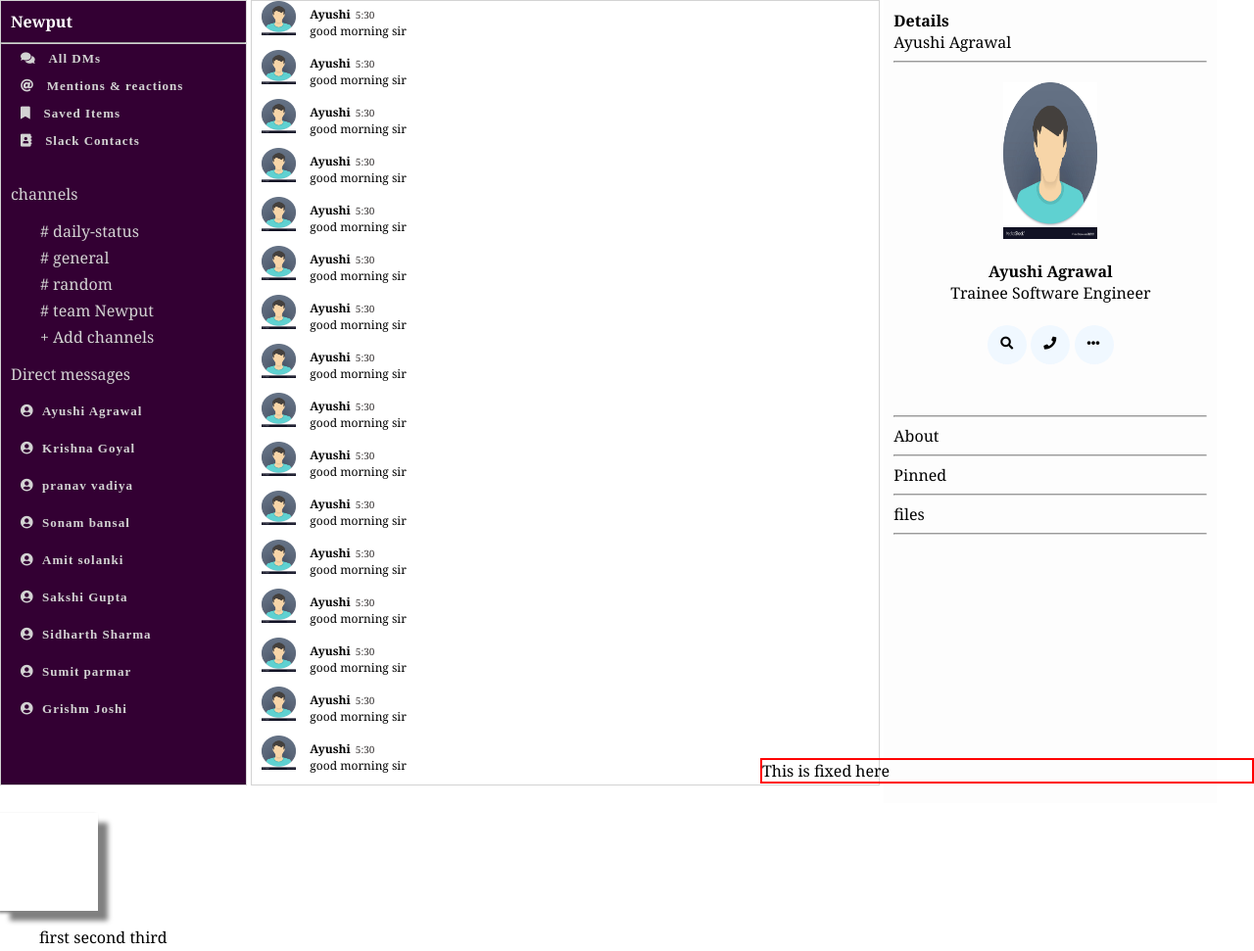
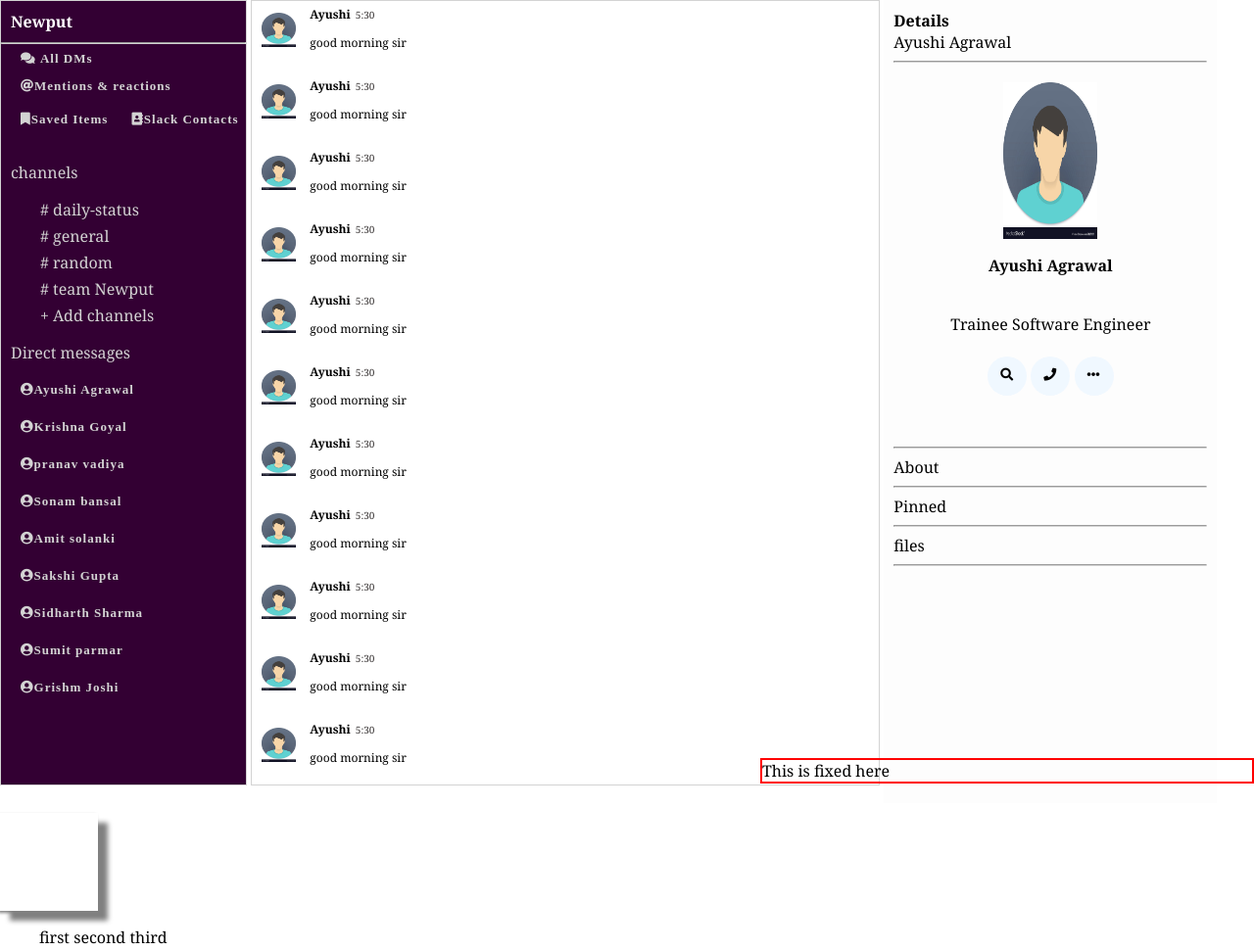
Before and after one commit to ayushiagrawal2000/Training, a plain HTML site: page slack/index.html in a window 1280 px wide. Shown: the top 971 px of the page at 98% size. Drawn offline with Linux system fonts and the light colour scheme.

Commit message:
fixed the review changes

```diff
--- a/slack/index.html
+++ b/slack/index.html
@@ -5,7 +5,6 @@
     <meta name="viewport" content="width=device-width, initial-scale=1.0">
     <title>Document</title>
     <link rel="stylesheet" href="https://pro.fontawesome.com/releases/v5.10.0/css/all.css" integrity="sha384-AYmEC3Yw5cVb3ZcuHtOA93w35dYTsvhLPVnYs9eStHfGJvOvKxVfELGroGkvsg+p" crossorigin="anonymous"/>
-
     <style>
         #cursor{
             color: red;
@@ -19,175 +18,113 @@
         <div class="side-bar">
             <h4 class="heading">Newput</h4>
             <hr class="solid-border">
-            <i class="fas fa-comments" aria-hidden="true">&nbsp;&nbsp; All DMs</i>
-            <i class="fas fa-at" aria-hidden="true">&nbsp;&nbsp; Mentions & reactions</i>
-            <i class="fas fa-bookmark" aria-hidden="true">&nbsp;&nbsp; Saved Items</i>
-            <i class="fas fa-address-book" aria-hidden="true">&nbsp;&nbsp; Slack Contacts</i><br><br>
+            <i class="fas fa-comments" aria-hidden="true"> All DMs</i>
+            <i class="fas fa-at" aria-hidden="true">Mentions & reactions</i>
+            <i class="fas fa-bookmark" aria-hidden="true">Saved Items</i>
+            <i class="fas fa-address-book" aria-hidden="true">Slack Contacts</i><br><br>
             <p class="channel-heading">channels</p>
             <ul class="channels">
-
-                <li>#&nbsp;daily-status</li>
-                <li>#&nbsp;general</li>
-                <li>#&nbsp;random</li>
-                <li>#&nbsp;team Newput</li>
-                <li>+&nbsp;Add channels</li>
+                <li># daily-status</li>
+                <li># general</li>
+                <li># random</li>
+                <li># team Newput</li>
+                <li>+ Add channels</li>
             </ul>
             <p class="channel-heading">Direct messages</p>
-                <div class="user"><i class="fas fa-user-circle" aria-hidden="true">&nbsp;&nbsp;Ayushi Agrawal</i></div>
-                <div class="user"><i class="fas fa-user-circle" aria-hidden="true">&nbsp;&nbsp;Krishna Goyal</i></div>
-                <div class="user"><i class="fas fa-user-circle" aria-hidden="true">&nbsp;&nbsp;pranav vadiya</i></div>
-                <div class="user"><i class="fas fa-user-circle" aria-hidden="true">&nbsp;&nbsp;Sonam bansal</i></div>
-                <div class="user"><i class="fas fa-user-circle" aria-hidden="true">&nbsp;&nbsp;Amit solanki</i></div>
-                <div class="user"><i class="fas fa-user-circle" aria-hidden="true">&nbsp;&nbsp;Sakshi Gupta</i></div>
-                <div class="user"><i class="fas fa-user-circle" aria-hidden="true">&nbsp;&nbsp;Sidharth Sharma</i></div>
-                <div class="user"><i class="fas fa-user-circle" aria-hidden="true">&nbsp;&nbsp;Sumit parmar</i></div>
-                <div class="user"><i class="fas fa-user-circle" aria-hidden="true">&nbsp;&nbsp;Grishm Joshi</i></div>
-
+                <div class="user"><i class="fas fa-user-circle" aria-hidden="true">Ayushi Agrawal</i></div>
+                <div class="user"><i class="fas fa-user-circle" aria-hidden="true">Krishna Goyal</i></div>
+                <div class="user"><i class="fas fa-user-circle" aria-hidden="true">pranav vadiya</i></div>
+                <div class="user"><i class="fas fa-user-circle" aria-hidden="true">Sonam bansal</i></div>
+                <div class="user"><i class="fas fa-user-circle" aria-hidden="true">Amit solanki</i></div>
+                <div class="user"><i class="fas fa-user-circle" aria-hidden="true">Sakshi Gupta</i></div>
+                <div class="user"><i class="fas fa-user-circle" aria-hidden="true">Sidharth Sharma</i></div>
+                <div class="user"><i class="fas fa-user-circle" aria-hidden="true">Sumit parmar</i></div>
+                <div class="user"><i class="fas fa-user-circle" aria-hidden="true">Grishm Joshi</i></div>
         </div>
         <div class="chat-body">
             <div class="chat-pannel">
-                <img src="user-icon.jpg" alt="user" width="35" height="35">
+                <img src="user-icon.jpg" alt="user">
                 <div class="message">
-                    <b><span>Ayushi</span></b><span class="time">5:30</span><br>
-                    <span>good morning sir</span>
+                    <b><span>Ayushi</span></b><span class="time">5:30</span>
+                    <p>good morning sir</p>
                 </div>
-
             </div>
             <div class="chat-pannel">
-                <img src="user-icon.jpg" alt="user" width="35" height="35">
+                <img src="user-icon.jpg" alt="user">
                 <div class="message">
-                    <b><span>Ayushi</span></b><span class="time">5:30</span><br>
-                    <span>good morning sir</span>
+                    <b><span>Ayushi</span></b><span class="time">5:30</span>
+                    <p>good morning sir</p>
                 </div>
-
             </div>
             <div class="chat-pannel">
-                <img src="user-icon.jpg" alt="user" width="35" height="35">
+                <img src="user-icon.jpg" alt="user">
                 <div class="message">
-                    <b><span>Ayushi</span></b><span class="time">5:30</span><br>
-                    <span>good morning sir</span>
+                    <b><span>Ayushi</span></b><span class="time">5:30</span>
+                    <p>good morning sir</p>
                 </div>
-
             </div>
             <div class="chat-pannel">
-                <img src="user-icon.jpg" alt="user" width="35" height="35">
+                <img src="user-icon.jpg" alt="user">
                 <div class="message">
-                    <b><span>Ayushi</span></b><span class="time">5:30</span><br>
-                    <span>good morning sir</span>
+                    <b><span>Ayushi</span></b><span class="time">5:30</span>
+                    <p>good morning sir</p>
                 </div>
-
             </div>
             <div class="chat-pannel">
-                <img src="user-icon.jpg" alt="user" width="35" height="35">
+                <img src="user-icon.jpg" alt="user">
                 <div class="message">
-                    <b><span>Ayushi</span></b><span class="time">5:30</span><br>
-                    <span>good morning sir</span>
+                    <b><span>Ayushi</span></b><span class="time">5:30</span>
+                    <p>good morning sir</p>
                 </div>
-
             </div>
             <div class="chat-pannel">
-                <img src="user-icon.jpg" alt="user" width="35" height="35">
+                <img src="user-icon.jpg" alt="user">
                 <div class="message">
-                    <b><span>Ayushi</span></b><span class="time">5:30</span><br>
-                    <span>good morning sir</span>
+                    <b><span>Ayushi</span></b><span class="time">5:30</span>
+                    <p>good morning sir</p>
                 </div>
-
             </div>
             <div class="chat-pannel">
-                <img src="user-icon.jpg" alt="user" width="35" height="35">
+                <img src="user-icon.jpg" alt="user">
                 <div class="message">
-                    <b><span>Ayushi</span></b><span class="time">5:30</span><br>
-                    <span>good morning sir</span>
+                    <b><span>Ayushi</span></b><span class="time">5:30</span>
+                    <p>good morning sir</p>
                 </div>
-
             </div>
             <div class="chat-pannel">
-                <img src="user-icon.jpg" alt="user" width="35" height="35">
+                <img src="user-icon.jpg" alt="user">
                 <div class="message">
-                    <b><span>Ayushi</span></b><span class="time">5:30</span><br>
-                    <span>good morning sir</span>
+                    <b><span>Ayushi</span></b><span class="time">5:30</span>
+                    <p>good morning sir</p>
                 </div>
-
             </div>
             <div class="chat-pannel">
-                <img src="user-icon.jpg" alt="user" width="35" height="35">
+                <img src="user-icon.jpg" alt="user">
                 <div class="message">
-                    <b><span>Ayushi</span></b><span class="time">5:30</span><br>
-                    <span>good morning sir</span>
+                    <b><span>Ayushi</span></b><span class="time">5:30</span>
+                    <p>good morning sir</p>
                 </div>
-
             </div>
             <div class="chat-pannel">
-                <img src="user-icon.jpg" alt="user" width="35" height="35">
+                <img src="user-icon.jpg" alt="user">
                 <div class="message">
-                    <b><span>Ayushi</span></b><span class="time">5:30</span><br>
-                    <span>good morning sir</span>
+                    <b><span>Ayushi</span></b><span class="time">5:30</span>
+                    <p>good morning sir</p>
                 </div>
-
             </div>
             <div class="chat-pannel">
-                <img src="user-icon.jpg" alt="user" width="35" height="35">
+                <img src="user-icon.jpg" alt="user">
                 <div class="message">
-                    <b><span>Ayushi</span></b><span class="time">5:30</span><br>
-                    <span>good morning sir</span>
+                    <b><span>Ayushi</span></b><span class="time">5:30</span>
+                    <p>good morning sir</p>
                 </div>
-
             </div>
             <div class="chat-pannel">
-                <img src="user-icon.jpg" alt="user" width="35" height="35">
+                <img src="user-icon.jpg" alt="user">
                 <div class="message">
-                    <b><span>Ayushi</span></b><span class="time">5:30</span><br>
-                    <span>good morning sir</span>
+                    <b><span>Ayushi</span></b><span class="time">5:30</span>
+                    <p>good morning sir</p>
                 </div>
-
-            </div>
-            <div class="chat-pannel">
-                <img src="user-icon.jpg" alt="user" width="35" height="35">
-                <div class="message">
-                    <b><span>Ayushi</span></b><span class="time">5:30</span><br>
-                    <span>good morning sir</span>
-                </div>
-
-            </div>
-            <div class="chat-pannel">
-                <img src="user-icon.jpg" alt="user" width="35" height="35">
-                <div class="message">
-                    <b><span>Ayushi</span></b><span class="time">5:30</span><br>
-                    <span>good morning sir</span>
-                </div>
-
-            </div>
-            <div class="chat-pannel">
-                <img src="user-icon.jpg" alt="user" width="35" height="35">
-                <div class="message">
-                    <b><span>Ayushi</span></b><span class="time">5:30</span><br>
-                    <span>good morning sir</span>
-                </div>
-
-            </div>
-            <div class="chat-pannel">
-                <img src="user-icon.jpg" alt="user" width="35" height="35">
-                <div class="message">
-                    <b><span>Ayushi</span></b><span class="time">5:30</span><br>
-                    <span>good morning sir</span>
-                </div>
-
-            </div>
-            <div class="chat-pannel">
-                <img src="user-icon.jpg" alt="user" width="35" height="35">
-                <div class="message">
-                    <b><span>Ayushi</span></b><span class="time">5:30</span><br>
-                    <span>good morning sir</span>
-                </div>
-
-            </div>
-            <div class="chat-pannel">
-                <img src="user-icon.jpg" alt="user" width="35" height="35">
-                <div class="message">
-                    <b><span>Ayushi</span></b><span class="time">5:30</span><br>
-                    <span>good morning sir</span>
-                </div>
-
             </div>
             <textarea name="message" id="" cols="98" rows="3" placeholder="Enter message..."></textarea>
         </div>
@@ -196,8 +133,8 @@
             <span>Ayushi Agrawal</span>
             <hr class="solid-border">
             <div class="user-details">
-            <img src="user-icon.jpg" alt="user" width="30%" height="20%" class="user-image"><br><br>
-            <b><span>Ayushi Agrawal</span></b><br>
+            <img src="user-icon.jpg" alt="user" width="30%" height="20%" class="user-image">
+            <b><p>Ayushi Agrawal</p></b><br>
             <span>Trainee Software Engineer</span><br><br>
             <div class="icon">
                 <div class="circle"><i class="fas fa-search" aria-hidden="true"></i></div>
@@ -213,7 +150,6 @@
             <span>files</span><br>
             <hr class="solid-border">
         </div>
-
     </div>
     <div>
         <div id="demo"></div>
@@ -232,11 +168,9 @@
             <div class="div2">
 
             </div>
-
         <div class="div3">
 
         </div>
-
     </div>
     <!-- <div class="div3">
 
@@ -251,7 +185,6 @@
         <div class="child">
 
         </div>
-
     </div>
     <!-- cursor -->
     <a href="click here" id="cursor">click here</a>
@@ -279,22 +212,19 @@
         <h2>Column 1</h2>
         <p>Some text..</p>
         </div>
-
         <div class="column" style="background-color:#bbb;">
         <h2>Column 2</h2>
         <p>Some text..</p>
         </div>
-
         <div class="column" style="background-color:#ccc;">
         <h2>Column 3</h2>
         <p>Some text..</p>
         </div>
-
         <div class="column" style="background-color:#ddd;">
         <h2>Column 4</h2>
         <p>Some text..</p>
         </div>
-  </div><br>
+    </div>
         <span id="borderimg">border-image: url(border.png) 30 round;</span>
         <div class="transition">
 
--- a/slack/style.css
+++ b/slack/style.css
@@ -1,13 +1,13 @@
-body{
+body {
     margin: 0;
     font-family: Cambria, Cochin, Georgia, Times, 'Times New Roman', serif;
     font-style: normal;
 }
-.container{
+.container {
     justify-content: space-between;
 
 }
-.side-bar{
+.side-bar {
     width: 250px;
     height: 100%;
     display: inline-block;
@@ -15,14 +15,14 @@ body{
     background-color:#330033;
     overflow: scroll;
 }
-.chat-body{
+.chat-body {
     width: 50%;
     height: 100%;
     display: inline-block;
     border: 1px solid lightgray;
     overflow: scroll;
 }
-.profile{
+.profile {
      display: inline-block;
      width: 25%;
      height: 100%;
@@ -31,43 +31,43 @@ body{
      padding: 10px;
      vertical-align: top;
   }
-.side-bar .heading{
+.side-bar .heading {
     color: white;
     margin: 10px;
 }
-.solid-border{
+.solid-border {
     border-bottom: 0.01rem solid lightgray;
 }
-i{
+i {
     color:lightgray;
     font-size: 13px;
     margin-left: 20px;
     letter-spacing: 1px;
     margin-bottom: 15px;
 }
-.channel-heading{
+.channel-heading {
     color: lightgray;
     margin: 0 0 10px 10px;
 
 }
-ul{
+ul {
     color: lightgray;
     list-style-type: none;
 }
-ul li{
+ul li {
     margin-bottom: 5px;
 }
-.user i{
+.user i {
    margin-top: 10px;
 }
-.user:hover{
+.user:hover {
     background-color: #683268;
 }
-.profile .user-details{
+.profile .user-details {
     text-align: center;
     margin-top: 20px;
 }
-.circle{
+.circle {
     border-radius: 50%;
     width: 40px;
     height: 40px;
@@ -75,42 +75,46 @@ ul li{
     background-color: aliceblue;
     display: inline-block;
 }
-.circle i{
+.circle i {
     margin: auto;
     margin-top: 12px;
     color: black;
 }
-.circle:hover{
+.circle:hover {
     background-color: rgb(184, 224, 247);
 }
-.chat-pannel{
+.chat-pannel {
     width: 100%;
     display: inline-block;
     margin-left: 10px;
     margin-bottom: 10px;
 }
-.message{
+.chat-pannel img {
+    width: 35px;
+    height: 35px;
+}
+.message {
     display: inline-block;
     margin-top: 5px;
     margin-left: 10px;
     font-size: 12px;
 }
-.example{
+.example {
     width: 300px;
     height: 200px;
     padding: 10px;
     border: 1px solid black;
 }
-.time{
+.time {
     color: rgb(53, 49, 49);
     margin-left: 5px;
     font-size: 10px;
 }
-.chat-pannel:hover{
+.chat-pannel:hover {
     background-color: aliceblue;
 }
 
-#demo{
+#demo {
     margin-top: 10px;
     width: 100px;
     height: 100px;
@@ -118,28 +122,28 @@ ul li{
     display: inline-block;
     box-shadow: 10px 10px 5px grey, -2px 2px 3px grey;
 }
-.demo-list li{
+.demo-list li {
     display: inline;
     color: black;
 
 }
-.clearfix{
+.clearfix {
     overflow: auto;
     border: 2px solid rebeccapurple;
 }
-.div1{
+.div1 {
     width: 100px;
     float: left;
     height: 100px;
     border: 2px solid green;
 }
-.div2{
+.div2 {
     width: 100px;
     height: 100px;
     border: 2px solid green;
     float: right;
 }
-.div3{
+.div3 {
     width: 100px;
     height: 100px;
     border: 2px solid green;
@@ -165,42 +169,42 @@ ul li{
     font-size: 24px;
     text-align: center;
 }
-#fixed{
+#fixed {
   width: 500px;
   border: 2px solid red;
   bottom: 0;
   right: 0;
   position: fixed;
 }
-.parent{
+.parent {
     width: 200px;
     height: 100px;
     border:2px solid rebeccapurple;
 }
-.child{
+.child {
     margin: 0 auto;
     width: 100px;
     height: 50px;
     border:2px solid rebeccapurple;
 }
-#cursor{
+#cursor {
     text-decoration: none;
     color: rebeccapurple;
     cursor: pointer;
 }
-section > p{
+section > p {
     background-color: yellow;
 }
-section ~ p{
+section ~ p {
     background-color: aquamarine;
 }
-section + p{
+section + p {
     background-color: #ff7347;
 }
-a[target="_blank"]{
+a[target="_blank"] {
     background-color: yellow;
 }
-[title~="home"]{
+[title~="home"] {
     background-color: pink;
 }
 #grad1 {
@@ -209,7 +213,7 @@ a[target="_blank"]{
     background-color: red; /* For browsers that do not support gradients */
     background-image: radial-gradient(rgb(76, 201, 223), rgb(81, 168, 240), rgb(0, 19, 128));
 }
-#grad2{
+#grad2 {
     height: 150px;
     width: 200px;
     background: linear-gradient(to right,rgb(225, 85, 238),#683268,#330033);
@@ -241,14 +245,14 @@ a[target="_blank"]{
     }
 }
 
-.transition{
+.transition {
     transition: width 2s, height 2s, transform 2s;
     width: 100px;
     height: 100px;
     background-color: red;
     margin-bottom: 100px;
 }
-.transition:hover{
+.transition:hover {
     width: 200px;
     height: 200px;
     animation-name: trans-example;
@@ -256,14 +260,14 @@ a[target="_blank"]{
     animation-timing-function: ease-in-out;
     transform: rotate(180deg);
 }
-@keyframes trans-example{
-    25%{
+@keyframes trans-example {
+    25% {
          border-radius: 20%;
     }
-    50%{
+    50% {
         border-radius: 30%;
     }
-    100%{
+    100% {
         border-radius: 50%;
     }
 }
@@ -273,13 +277,12 @@ a[target="_blank"]{
     flex-wrap: wrap;
     align-content: space-between;
     background-color: DodgerBlue;
-  }
-
-  .flex-container > div {
+}
+.flex-container > div {
     background-color: #f1f1f1;
     width: 100px;
     margin: 10px;
     text-align: center;
     line-height: 75px;
     font-size: 30px;
-  }
+}
```
Lines whose indentation alone changed are shown as unchanged.
